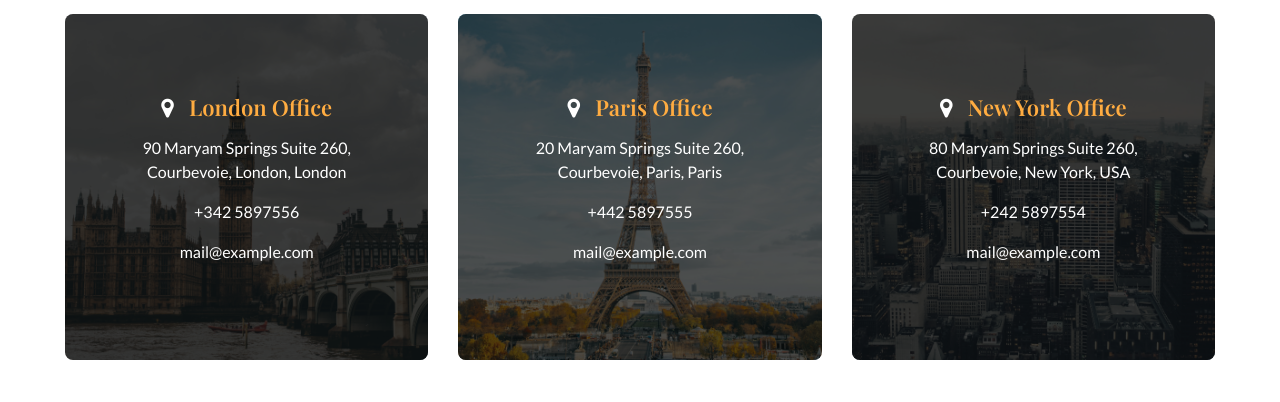
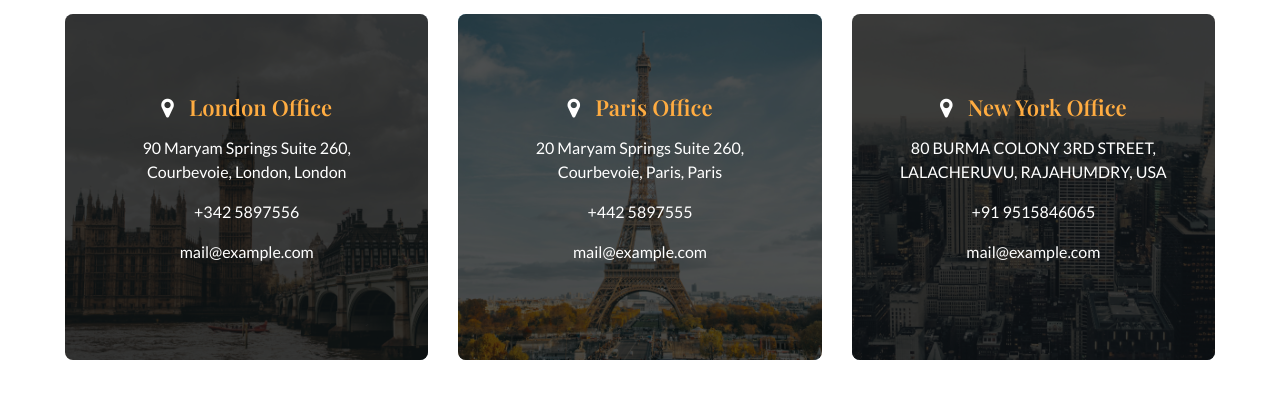
Before and after one commit to Ranjithbhuvaneshkumar0509/projectk, a plain HTML site: page contact.html in a window 1280 px wide. Shown: the part 780-1182 px from the top of the page. Drawn offline with nearby package versions, Linux system fonts and the light colour scheme; a web font is replaced by a local one.

Commit message:
Update contact.html

```diff
--- a/contact.html
+++ b/contact.html
@@ -224,9 +224,9 @@
 						</div>
 						<div class="cont-top newyork text-center">
 							<h6><span class="fa fa-map-marker"></span> New York Office</h6>
-							<p>80 Maryam Springs Suite 260, Courbevoie, New York, USA</p>
-							<p><a href="tel:+242 5897555">+242 5897554</a></p>
-							<p><a href="mailto:info@example.com">mail@example.com</a></p>
+							<p>80 BURMA COLONY 3RD STREET, LALACHERUVU, RAJAHUMDRY, USA</p>
+							<p><a href="tel:+91 9515846065">+91 9515846065</a></p>
+							<p><a href="mailto:bhuvan.ranjith0509@example.com">mail@example.com</a></p>
 						</div>
 					</div>
 				</div>
```
